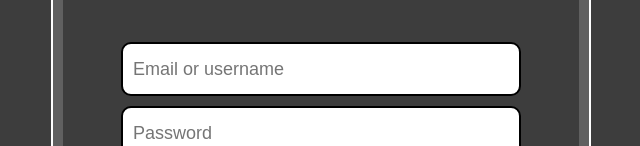
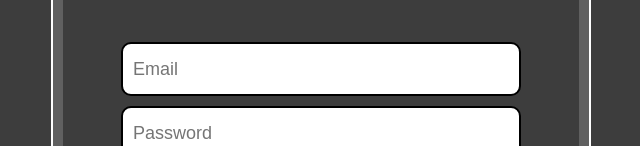
Before and after one commit to PIYUSH-GIRI23/Typing-Master, a Next.js app: page /fullscreen/signup in a window 1280 px wide. Shown: the part 203-349 px from the top of the page, without its empty margins (329-969 px from the left). Built offline with nearby package versions, Linux system fonts and the light colour scheme.

Commit message:
just a small fix..don't worry

```diff
--- a/src/app/fullscreen/signup/page.js
+++ b/src/app/fullscreen/signup/page.js
@@ -11,7 +11,7 @@ const page = () => {
   const [passwordnotmatch,setPasswordnotmatch] = useState(false) /// check here
   const [serverError,setServerError] = useState(false) //500
   const defaultparams={
-    email:"Email or username",
+    email:"Email",
     password:"Password",
     confirm:"Confirm Password",
     name:"Name",
```
